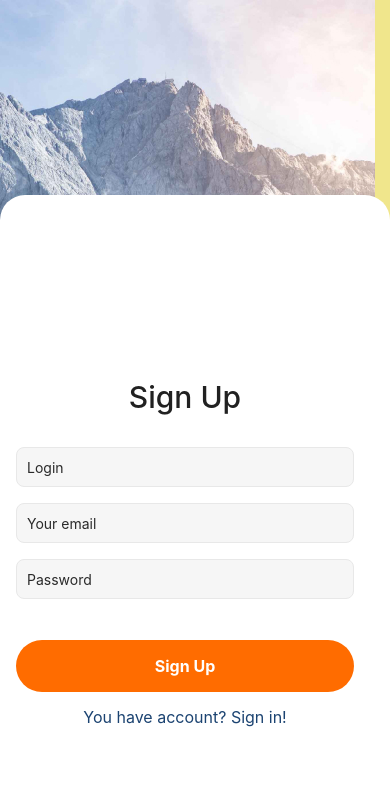
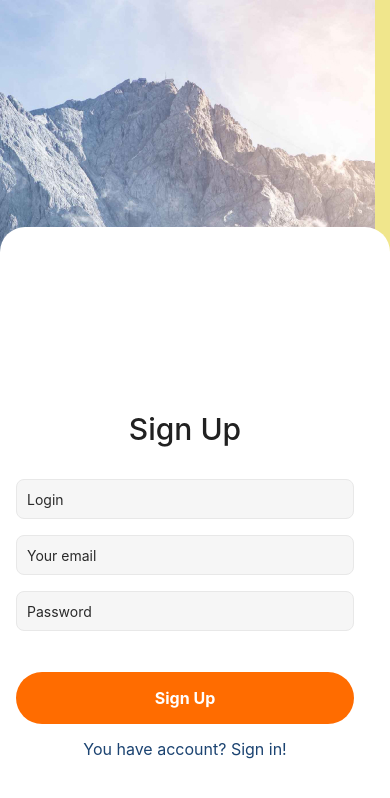
Before and after one commit to DaryaBobur/react-native, a React Native app in the folder myNewProject/: screen / in a window 390 px wide. Shown: the top 798 px of the page. Built offline with nearby package versions, Linux system fonts and the light colour scheme.

Commit message:
Update RegistrationScreen.js

```diff
--- a/myNewProject/Screens/RegistrationScreen.js
+++ b/myNewProject/Screens/RegistrationScreen.js
@@ -59,7 +59,7 @@ export default function RegisterScreen() {
             <View
               style={{
                 ...styles.form,
-                paddingBottom: isShowKeyboard ? 32 : 85,
+                marginBottom: isShowKeyboard ? 32 : 85,
                 width: dimensions,
               }}
             >
@@ -125,13 +125,13 @@ const styles = StyleSheet.create({
   image: {
     flex: 1,
     resizeMode: "cover",
-    alignItems: "center",
+    // alignItems: "center",
     justifyContent: "flex-end",
   },
   form: {
     width: "100%",
     backgroundColor: "#fff",
-    paddingBottom: 32,
+    // paddingBottom: 32,
     paddingTop: 92,
     borderTopLeftRadius: 25,
     borderTopRightRadius: 25,
```
